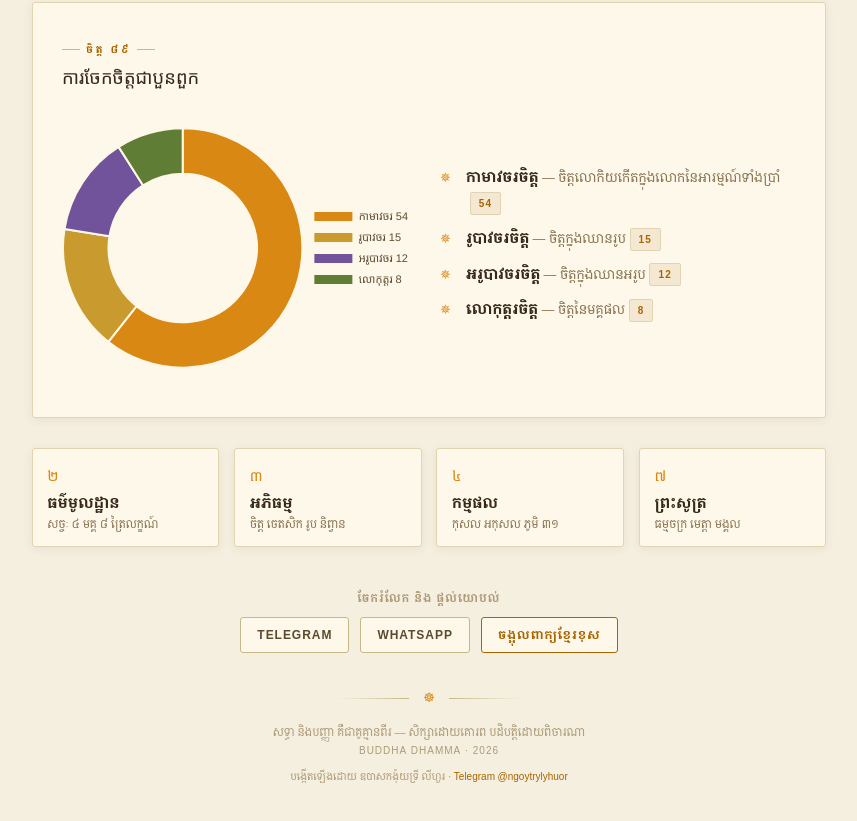
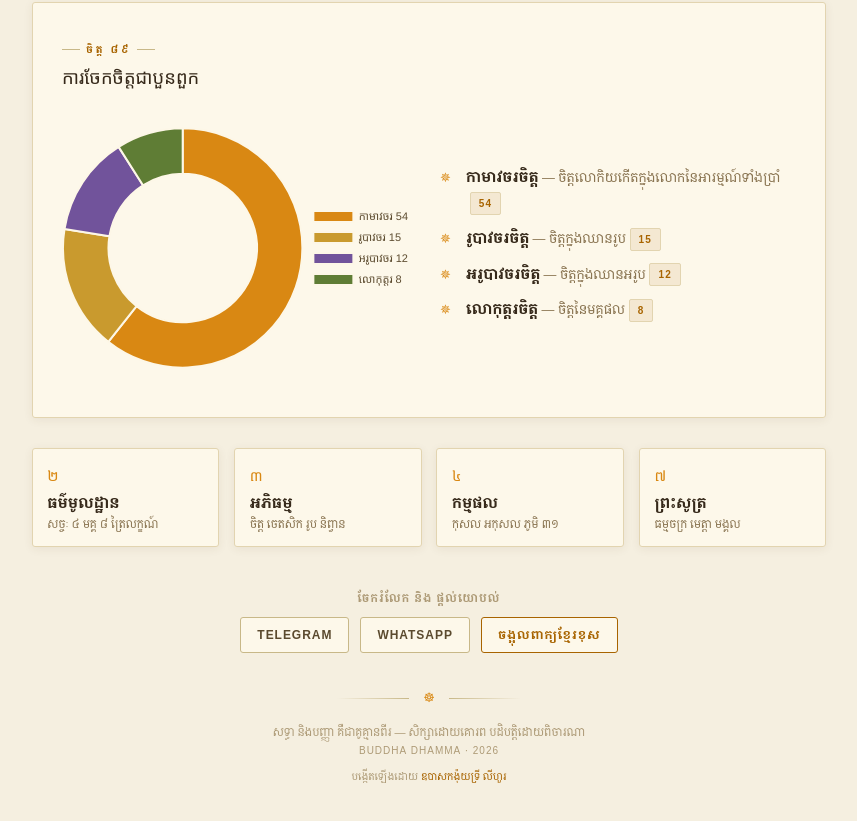
Before and after one commit to NgoytryLyhuor/buddha-dhamma, a Vue app: page / in a window 1280 px wide. Shown: the part 1166-1987 px from the top of the page, without its empty margins (211-1068 px from the left). Built offline with nearby package versions, Linux system fonts and the light colour scheme; a web font is replaced by a local one.

Commit message:
footer: link Telegram on developer name, remove separate link

```diff
--- a/src/App.vue
+++ b/src/App.vue
@@ -136,8 +136,8 @@
       </p>
       <p class="text-[10px] mt-1 tracking-widest uppercase" :style="{ color: 'var(--ink-faint)' }">Buddha Dhamma &#183; 2026</p>
       <p class="text-[10px] mt-3" :style="{ color: 'var(--ink-faint)' }">
-        {{ t('បង្កើតឡើងដោយ', 'Developed by') }} ឧបាសកង៉ុយទ្រី លីហួរ &middot;
-        <a href="https://t.me/ngoytrylyhuor" target="_blank" rel="noopener" style="color: var(--accent)">Telegram @ngoytrylyhuor</a>
+        {{ t('បង្កើតឡើងដោយ', 'Developed by') }}
+        <a href="https://t.me/ngoytrylyhuor" target="_blank" rel="noopener" style="color: var(--accent)">ឧបាសកង៉ុយទ្រី លីហួរ</a>
       </p>
     </footer>
   </div>
```
